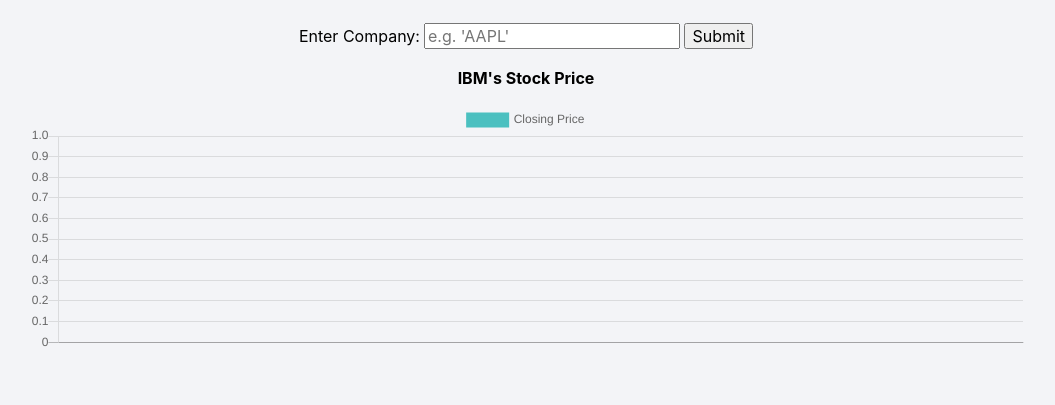
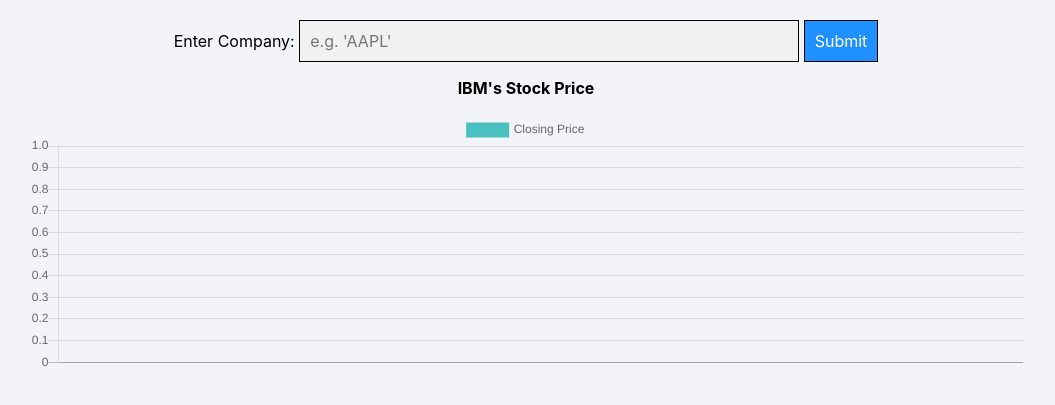
Before and after one commit to TimoteeVIII/Stock-Predictor, a Flask app: page /pythonlogin/stock_prices in a window 1280 px wide. Shown: the part 60-465 px from the top of the page, without its empty margins (114-1169 px from the left). Run offline with Flask 2, Linux system fonts and the light colour scheme; data that the repository does not hold is empty; some libraries are stand-ins or nearby versions.

Commit message:
completed autocomplete search

```diff
--- a/main.py
+++ b/main.py
@@ -1,5 +1,5 @@
 from cProfile import label
-from flask import Flask, render_template, request, redirect, url_for, session
+from flask import Flask, render_template, request, redirect, url_for, session, jsonify
 from flask_mysqldb import MySQL
 import MySQLdb.cursors
 import re
@@ -16,8 +16,8 @@
 app.secret_key = 'your secret key'
 
 # Enter your database connection details below
-conn=MySQLdb.connect(host="localhost", user="root", passwd="Hello123-", db="pythonlogin")
-cursor2=conn.cursor()
+#conn=MySQLdb.connect(host="localhost", user="root", passwd="Hello123-", db="pythonlogin")
+#cursor2=conn.cursor()
 
 app.config['MYSQL_HOST'] = 'localhost'
 app.config['MYSQL_USER'] = 'root'
@@ -136,12 +136,14 @@
 @app.route('/pythonlogin/change_password', methods=['GET', 'POST'])
 def change_password():
     msg = ''
+    # check the entire form is filled in before changing the password
     if request.method == 'POST' and 'password1' in request.form and 'password2' in request.form and 'password3' in request.form:
         cursor = mysql.connection.cursor(MySQLdb.cursors.DictCursor)
         cursor.execute('SELECT password FROM accounts WHERE id = %s', (session['id'],))
         password = cursor.fetchone()
         given_password = request.form['password1']
         hasher = bcrypt.using(rounds=13)
+        # check given password matches old password, and new passwords match, if so, replace it in the db
         if hasher.verify(given_password,password['password']) and request.form['password2'] == request.form['password3']:
             hashed_password = hasher.hash(request.form['password2'])
             cursor.execute('UPDATE accounts SET password = %s WHERE id = %s', (hashed_password, session['id'],))
@@ -160,6 +162,7 @@
 def stock_prices():
     url = ''
     company = {'company':'IBM'}
+    # form URL to get stock data using api
     if request.method == 'POST' and 'company' in request.form:
         company['company'] = request.form['company']
         url = 'https://www.alphavantage.co/query?function=TIME_SERIES_DAILY&symbol='+company['company']+'&outputsize=compact&apikey=SHUKOMJN4MF9V6OE'
@@ -167,25 +170,47 @@
         url = 'https://www.alphavantage.co/query?function=TIME_SERIES_DAILY&symbol='+company['company']+'&outputsize=compact&apikey=SHUKOMJN4MF9V6OE'
     r = requests.get(url)
     data = r.json()
-    # pull stock market data
-    if 'Error Message' in data:
+    # if no company exists, inform the user
+
+    #print(data)
+    if 'Error Message' in data or 'Note' in data:
         company = {'company':'Invalid Company Chosen'}
-        return render_template('stock_prices.html', company=company)
-    best_matches = 'https://www.alphavantage.co/query?function=SYMBOL_SEARCH&keywords='+company['company']+'&apikey=SHUKOMJN4MF9V6OE'
-    r = requests.get(best_matches)
-    matches = r.json()
-    print(matches)
+        return render_template('stock_prices.html', labels=[],close_value=[],company=company)
+    #best_matches = 'https://www.alphavantage.co/query?function=SYMBOL_SEARCH&keywords='+company['company']+'&apikey=SHUKOMJN4MF9V6OE'
+    #r = requests.get(best_matches)
+    #matches = r.json()
+    #print(matches)
     data = data['Time Series (Daily)']
     df = pd.DataFrame(columns=['Date','Low','High','Close','Open'])
+    # put json data into dataframe
     for key,val in data.items():
         date = dt.datetime.strptime(key, '%Y-%m-%d')
         data_row = [date.date(),float(val['3. low']),float(val['2. high']),
                     float(val['4. close']),float(val['1. open'])]
         df.loc[-1,:] = data_row
         df.index = df.index + 1
+    # get data from dataframe, and send to html page to render as graph
     labels = df['Date'].tolist()
     labels = [date_obj.strftime('%Y-%m-%d') for date_obj in labels]
     labels.reverse()
     close_value = df['Close'].tolist()
     close_value.reverse()
     return render_template('stock_prices.html', labels=labels, close_value=close_value,company=company)
+
+@app.route('/get_matches/<string:company>', methods=['GET','POST'])
+def api_datapoint(company):
+  matches = {'bestMatches':[]}
+  company = json.loads(company)
+  comp = company
+  best_matches = 'https://www.alphavantage.co/query?function=SYMBOL_SEARCH&keywords='+comp+'&apikey=SHUKOMJN4MF9V6OE'
+  r = requests.get(best_matches)
+  matches = r.json()
+  if 'Note' not in matches and matches['bestMatches'] != []:
+    matches = matches['bestMatches']
+    df = pd.DataFrame(matches)
+    df = df.drop(columns=['3. type', '4. region', '5. marketOpen', '6. marketClose', '7. timezone', '8. currency', '9. matchScore'])
+    symbols = df['1. symbol'].tolist()
+    names = df['2. name'].tolist()
+    to_send = dict(zip(symbols,names))
+    return jsonify(to_send)
+  return jsonify({})
--- /dev/null
+++ b/static/autoCompSearch.js
@@ -0,0 +1,27 @@
+function replaceCompany(id){
+  res = document.getElementById("company").value = id;
+}
+function getSuggestions() {
+
+    let x = document.getElementById('company').value;
+    console.log(x);
+     url = `/get_matches/${JSON.stringify(x)}`;
+    //console.log(x);
+    axios.get(url)
+    .then(function(response) {
+       var matched_companies = JSON.stringify(response.data);
+       availableTags = JSON.parse(matched_companies);
+       console.log(JSON.parse(matched_companies));
+       res = document.getElementById("result");
+       res.innerHTML = '';
+       let list2 = '';
+       for (let k in availableTags) {
+        //console.log(k + ' is ' + availableTags[k]);
+        list2 += '<tr class =\"autocomplete-items\" onclick=\"replaceCompany(this.id)\" id='+k+'><td>' + k + ' - ' + availableTags[k] + '</td></tr>';
+    }
+       res.innerHTML = '<table id=\"tab\">' + list2 + '</table>';
+    })
+    .catch(function(error) {
+        console.log(error);
+    });
+}
--- a/static/style.css
+++ b/static/style.css
@@ -9,6 +9,55 @@
   background-color: #435165;
   margin: 0;
 }
+
+input {
+  border: 1px solid black;
+  background-color: #f1f1f1;
+  padding: 10px;
+  font-size: 16px;
+}
+
+input[type=text] {
+  background-color: #f1f1f1;
+  width: 50%;
+}
+
+input[type=submit] {
+  background-color: DodgerBlue;
+  color: #fff;
+}
+
+td {
+  border-bottom:2px solid black;
+}
+
+table{
+  width:50%;
+  margin-left:40px;
+}
+
+.autocomplete-items {
+  width:50%;
+  border: 1px solid #d4d4d4;
+  border-bottom: 1px solid black;
+  border-top: none;
+  z-index: -1;
+  background-color: white;
+  /*position the autocomplete items to be the same width as the container:*/
+  top: 100%;
+  left: 0;
+  right: 0;
+}
+
+.autocomplete-items:hover {
+  background-color: lightgray;
+  cursor:pointer;
+}
+
+.buttons:hover{
+  cursor:pointer;
+}
+
 .login, .register {
   width: 400px;
   background-color: #ffffff;
--- a/templates/change_password.html
+++ b/templates/change_password.html
@@ -10,6 +10,7 @@
 		<div class="register">
 			<h1>Change Password</h1>
 			<center><a href="{{ url_for('profile') }}">Return to Profile</a></center>
+			<!-- form that gets old password, and new password from user and passes it to backend -->
 			<form action="{{ url_for('change_password') }}" method="post" autocomplete="off">
 				<input type="password" name="password1" placeholder="Original Password" id="original_pass" required>
 				<input type="password" name="password2" placeholder="New Password" id="new_pass" required>
--- a/templates/home.html
+++ b/templates/home.html
@@ -1,7 +1,7 @@
 {% extends 'layout.html' %}
 
 {% block title %}Home{% endblock %}
-
+<!-- display home page to user based on their details -->
 {% block content %}
 <h2>Home Page</h2>
 <p>Welcome back, {{ username }}!</p>
--- a/templates/index.html
+++ b/templates/index.html
@@ -13,6 +13,7 @@
 				<a href="{{ url_for('login') }}" class="active">Login</a>
 				<a href="{{ url_for('register') }}">Register</a>
 			</div>
+			<!-- form for user to enter their details -->
 			<form action="{{ url_for('login') }}" method="post">
 				<label for="username">
 					<i class="fas fa-user"></i>
@@ -22,6 +23,7 @@
 					<i class="fas fa-lock"></i>
 				</label>
 				<input type="password" name="password" placeholder="Password" id="password" required>
+				<!--  outputs message to user if they don't enter correct details -->
 				<div class="msg">{{ msg }}</div>
 				<input type="submit" value="Login">
 			</form>
--- a/templates/layout.html
+++ b/templates/layout.html
@@ -7,6 +7,7 @@
 		<link rel="stylesheet" href="https://use.fontawesome.com/releases/v5.7.1/css/all.css">
 		<script src="https://ajax.googleapis.com/ajax/libs/jquery/3.5.1/jquery.min.js"></script>
 	</head>
+	<!--  layout for pages after logging in -->
 	<body class="loggedin">
 		<nav class="navtop">
 			<div>
--- a/templates/profile.html
+++ b/templates/profile.html
@@ -3,13 +3,14 @@
 {% block title %}Profile{% endblock %}
 
 {% block content %}
+<body>
 <h2>Profile Page</h2>
 <div>
     <p>Your account details are below:</p>
+    <!-- table that displays user's details to them -->
     <table>
         <tr>
             <td>Username:</td>
-
             <td>{{ account['username'] }}</td>
         </tr>
         <tr>
@@ -24,4 +25,5 @@
         </tr>
     </table>
 </div>
+</body>
 {% endblock %}
--- a/templates/register.html
+++ b/templates/register.html
@@ -13,6 +13,7 @@
 				<a href="{{ url_for('login') }}">Login</a>
 				<a href="{{ url_for('register') }}" class="active">Register</a>
 			</div>
+			<!-- form for user to enter their details into that they want to register with -->
 			<form action="{{ url_for('register') }}" method="post" autocomplete="off">
 				<label for="username">
 					<i class="fas fa-user"></i>
@@ -26,6 +27,7 @@
 					<i class="fas fa-envelope"></i>
 				</label>
 				<input type="email" name="email" placeholder="Email" id="email" required>
+				<!-- displays message to user if they don't fill form in correctly -->
 				<div class="msg">{{ msg }}</div>
 				<input type="submit" value="Register">
 			</form>
--- a/templates/stock_prices.html
+++ b/templates/stock_prices.html
@@ -5,28 +5,30 @@
 {% block content %}
   <head>
     <script src="https://cdnjs.cloudflare.com/ajax/libs/Chart.js/2.5.0/Chart.min.js"></script>
+    <script src="../static/autoCompSearch.js"></script>
+    <script src="../static/removeSuggestions.js"></script>
+    <script src="https://cdnjs.cloudflare.com/ajax/libs/axios/0.27.2/axios.min.js" integrity="sha512-odNmoc1XJy5x1TMVMdC7EMs3IVdItLPlCeL5vSUPN2llYKMJ2eByTTAIiiuqLg+GdNr9hF6z81p27DArRFKT7A==" crossorigin="anonymous" referrerpolicy="no-referrer"></script>
   </head>
   <body>
 
     <br>
     <center>
-    <table>
-      <tr>
-          <td>Enter Company:</td>
 
-          <td>
-            <form action="{{ url_for('stock_prices') }}" method="post" autocomplete="off">
-              <input type="text" name="company" placeholder="e.g. 'AAPL'" id="company" required>
-              <input type="submit" value="Submit">
-            </form>
-          </td>
-      </tr>
-
-    </table>
+      <form action="{{ url_for('stock_prices') }}" method="post" autocomplete="off">
+        <label for="company">Enter Company: </label>
+        <input type="text" name="company" placeholder="e.g. 'AAPL'" id="company" onkeyup="getSuggestions()" required>
+        <input type="hidden" name="flag" id="flag">
+        <input type="submit" value="Submit" class="buttons">
+      </form>
+      <div class="autocomplete" id="result"></div>
+    <!-- header stores the name of the current company so it can be shown to the user -->
     <h3 id="currComp"></h3>
+    </center>
 
     <script>
+      // get company user has submitted, and show that to user
       var comp = {{ company.company|tojson }};
+      document.getElementById("flag").value = comp;
       if(comp === 'Invalid Company Chosen'){
         document.getElementById("currComp").innerHTML = comp;
       }else{
@@ -34,10 +36,15 @@
       }
 
     </script>
-    </center>
+
 
     <canvas id="myChart" width="400" height="400"></canvas>
     <script>
+      // if user enters invalid company, throw error
+      if(document.getElementById("currComp").innerHTML === 'Invalid Company Chosen'){
+        throw new Error("Invalid Company Chosen");
+      }
+      // draw graph based on data passed from backend
       var ctx = document.getElementById("myChart").getContext("2d");
       ctx.canvas.height = screen.height/4;
       var linechart = new Chart(ctx,{
```
Also changed, not shown: static/test.js (+39 -10 lines), templates/test.html (+3 -5 lines), test.py (+10 -19 lines).
